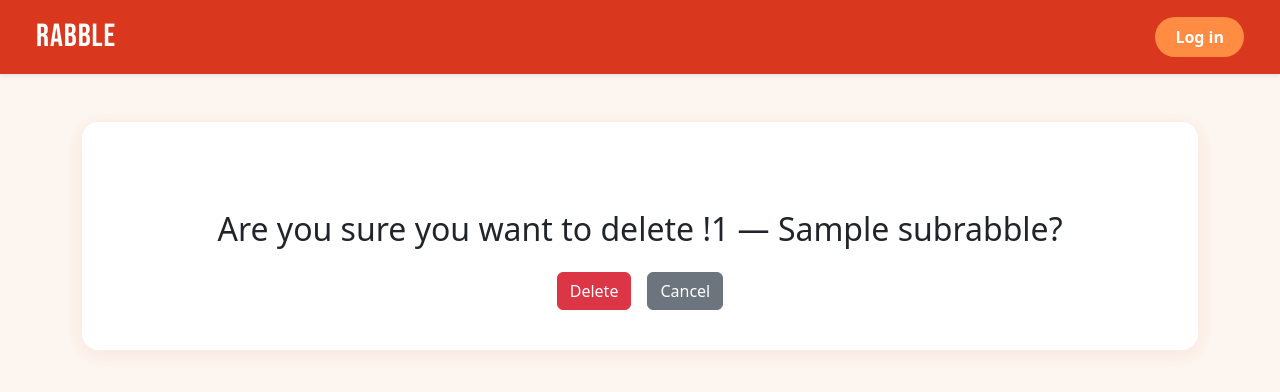
After one commit to brianHarder/Rabble, a Django app: template src/templates/rabble/subrabble_delete.html in a window 1280 px wide. The commit adds this page. Shown: the top 392 px of the page. Run offline with Django 3.2, Linux system fonts and the light colour scheme; the template is opened without the code that fills it: most values are stand-ins (such as "Sample title", 1, 10 or a date in 2020).

Commit message:
subrabble deletion

```diff
--- a/src/rabble/urls.py
+++ b/src/rabble/urls.py
@@ -8,6 +8,8 @@ urlpatterns = [
     path("profile", views.profile, name="profile"),
     path("!<slug:subrabble_community_id>/", views.subrabble_detail, name="subrabble-detail"),
     path("new", views.subrabble_create, name="subrabble-create"),
+    path("!<slug:subrabble_community_id>/edit", views.subrabble_edit, name="subrabble-edit"),
+    path("!<slug:subrabble_community_id>/delete", views.subrabble_delete, name="subrabble-delete"),
     path("!<slug:subrabble_community_id>/<int:pk>/", views.post_detail, name="post-detail"),
     path("!<slug:subrabble_community_id>/new", views.post_create, name="post-create"),
     path("!<slug:subrabble_community_id>/<int:pk>/edit", views.post_edit, name="post-edit"),
--- /dev/null
+++ b/src/templates/rabble/subrabble_delete.html
@@ -0,0 +1,18 @@
+{% extends "rabble/base.html" %}
+
+{% block title %}
+  Confirm Delete
+{% endblock %}
+
+{% block content %}
+  <div class="text-center mt-5">
+    <h2>Are you sure you want to delete !{{ subrabble.subrabble_community_id }} — {{ subrabble.subrabble_name }}?</h2>
+    <form method="post" class="mt-4">
+      {% csrf_token %}
+      <div class="d-flex justify-content-center gap-3">
+        <button type="submit" class="btn btn-danger">Delete</button>
+        <a href="{% url 'subrabble-detail' subrabble.subrabble_community_id %}" class="btn btn-secondary">Cancel</a>
+      </div>
+    </form>
+  </div>
+{% endblock %}
--- a/src/templates/rabble/subrabble_detail.html
+++ b/src/templates/rabble/subrabble_detail.html
@@ -6,8 +6,8 @@
   <div class="d-flex justify-content-between align-items-center mb-2">
     <h1>!{{ subrabble.subrabble_community_id }} — {{ subrabble.subrabble_name }}</h1>
     <div class="d-flex gap-2">
-      <a href="#" class="btn btn-outline-secondary btn-sm">Edit SubRabble</a>
-      <a href="#" class="btn btn-outline-danger btn-sm">Delete SubRabble</a>
+      <a href="{% url 'subrabble-edit' subrabble.subrabble_community_id %}" class="btn btn-outline-secondary btn-sm">Edit SubRabble</a>
+      <a href="{% url 'subrabble-delete' subrabble.subrabble_community_id %}" class="btn btn-outline-danger btn-sm">Delete SubRabble</a>
     </div>
   </div>
 
```
Also changed, not shown: src/rabble/views.py (+28 -4 lines).
